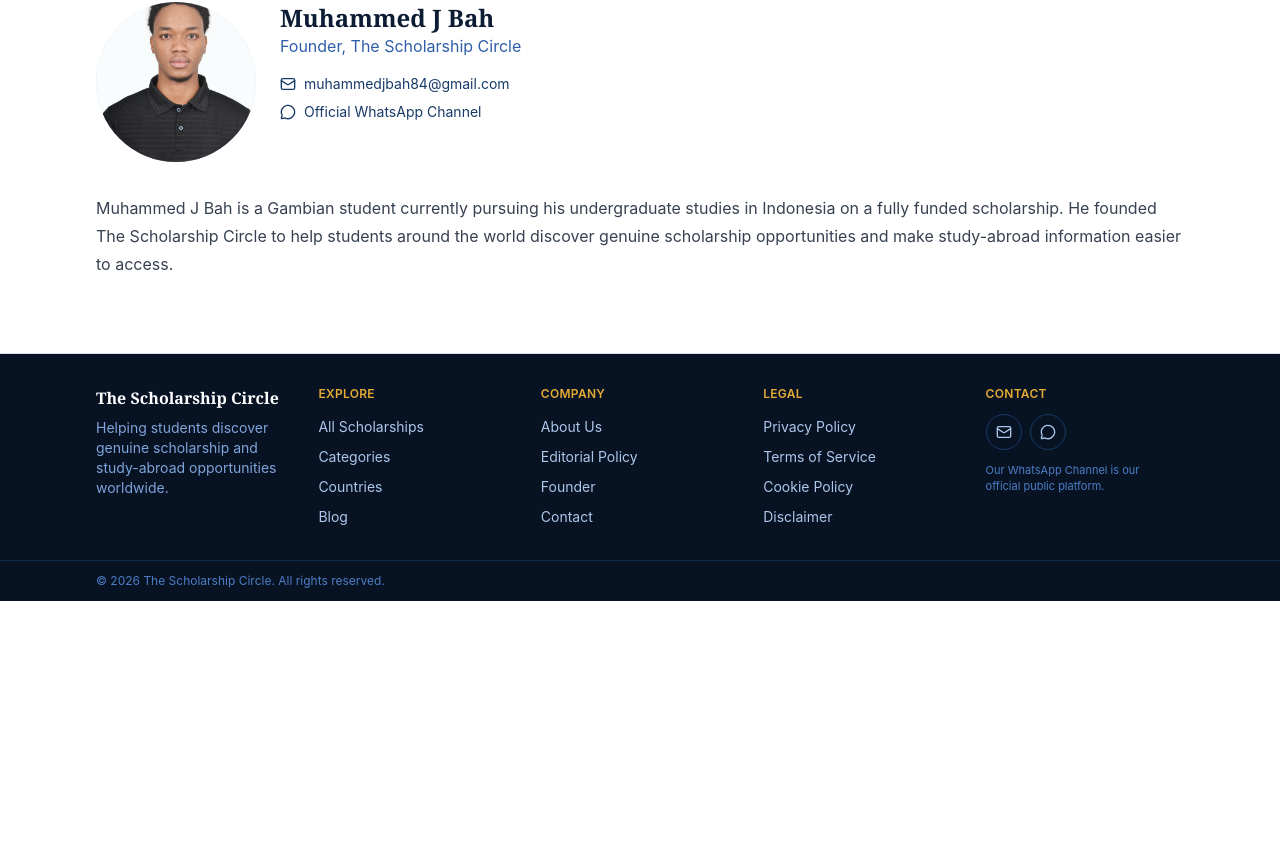
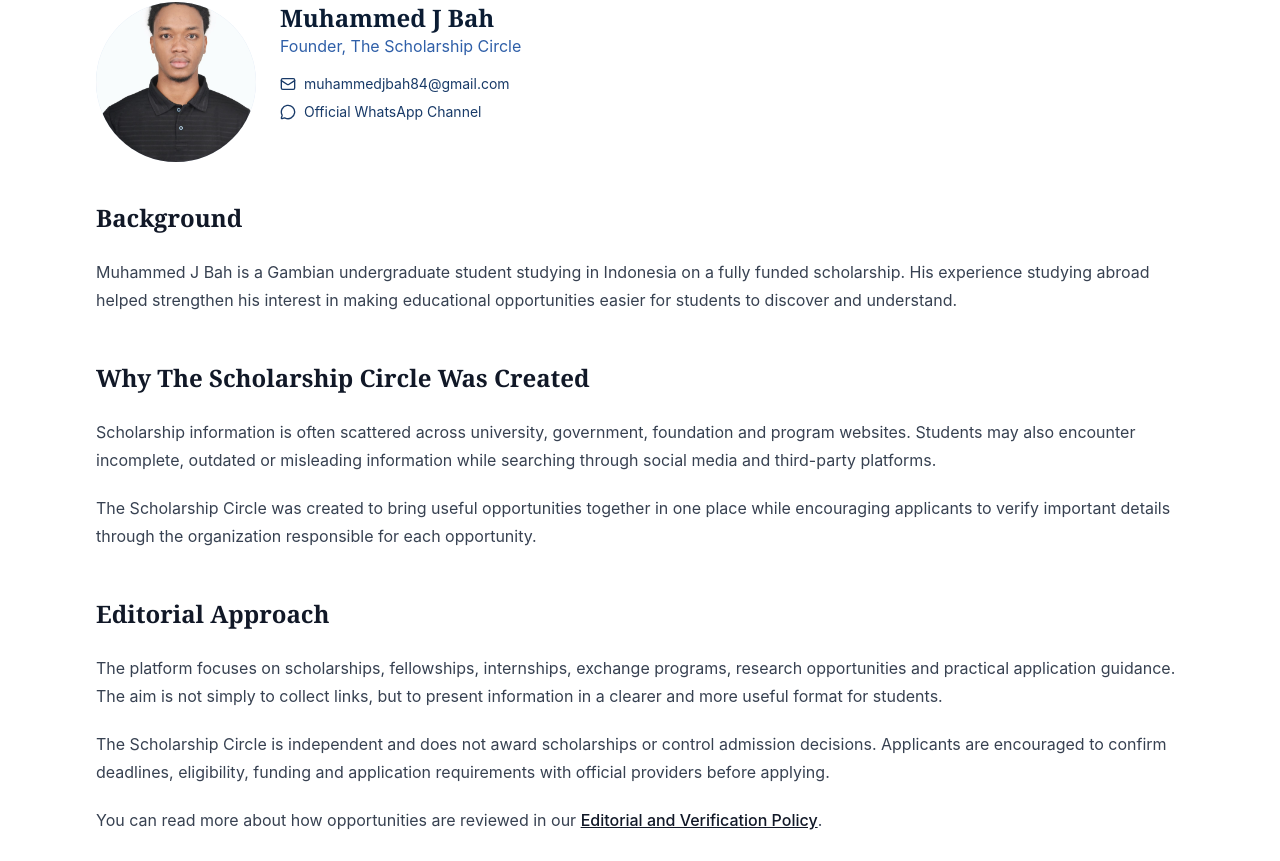
Before and after one commit to muhamadgambiaa-stack/scholarship-circle1, a Next.js app: page /founder in a window 1280 px wide. Shown: the part 199-1060 px from the top of the page. Before the commit the page ends 800 px from the top, so only its background shows below. Built offline with nearby package versions, Linux system fonts and the light colour scheme; no server answers.

Commit message:
Polish founder and legal trust pages

```diff
--- a/src/app/cookie-policy/page.tsx
+++ b/src/app/cookie-policy/page.tsx
@@ -15,6 +15,9 @@
       title="Cookie Policy"
       description="This policy explains what cookies are, how we use them, and how you can manage your preferences."
     >
+      <p><strong>Effective date:</strong> September 11, 2026</p>
+
+
       <h2>What Cookies Are</h2>
       <p>
         Cookies are small text files stored on your device when you visit a website. They help us
--- a/src/app/founder/page.tsx
+++ b/src/app/founder/page.tsx
@@ -1,20 +1,31 @@
 import type { Metadata } from "next";
 import Image from "next/image";
+import Link from "next/link";
 import { Mail, MessageCircle } from "lucide-react";
+
 import Breadcrumbs from "@/components/ui/Breadcrumbs";
 import { buildMetadata } from "@/lib/seo";
 
 export const metadata: Metadata = buildMetadata({
   title: "Founder: Muhammed J Bah",
-  description: "Meet Muhammed J Bah, founder of The Scholarship Circle.",
+  description:
+    "Meet Muhammed J Bah, founder of The Scholarship Circle, and learn why he created the platform for students searching for scholarship opportunities.",
   path: "/founder",
 });
 
 export default function FounderPage() {
   return (
-    <div className="container-page max-w-3xl py-10">
-      <Breadcrumbs items={[{ name: "Home", href: "/" }, { name: "Founder" }]} />
-      <h1 className="mt-4 font-serif text-3xl font-bold text-navy-900">Meet the Founder</h1>
+    <div className="container-page max-w-4xl py-10">
+      <Breadcrumbs
+        items={[
+          { name: "Home", href: "/" },
+          { name: "Founder" },
+        ]}
+      />
+
+      <h1 className="mt-4 font-serif text-3xl font-bold text-navy-900">
+        Meet the Founder
+      </h1>
 
       <div className="mt-8 flex flex-col items-start gap-6 sm:flex-row">
         <div className="relative h-40 w-40 shrink-0 overflow-hidden rounded-full bg-navy-100">
@@ -27,34 +38,89 @@
             priority
           />
         </div>
+
         <div>
-          <h2 className="font-serif text-2xl font-bold text-navy-900">Muhammed J Bah</h2>
-          <p className="text-navy-500">Founder, The Scholarship Circle</p>
+          <h2 className="font-serif text-2xl font-bold text-navy-900">
+            Muhammed J Bah
+          </h2>
+
+          <p className="text-navy-500">
+            Founder, The Scholarship Circle
+          </p>
 
           <div className="mt-4 flex flex-col gap-2 text-sm">
-            <a href="mailto:muhammedjbah84@gmail.com" className="flex items-center gap-2 text-navy-700 hover:text-navy-900">
-              <Mail size={16} /> muhammedjbah84@gmail.com
+            <a
+              href="mailto:muhammedjbah84@gmail.com"
+              className="flex items-center gap-2 text-navy-700 hover:text-navy-900"
+            >
+              <Mail size={16} />
+              muhammedjbah84@gmail.com
             </a>
+
             <a
               href="https://www.whatsapp.com/channel/0029VbAizC41NCrYce9fJ03i"
               target="_blank"
               rel="noopener noreferrer"
               className="flex items-center gap-2 text-navy-700 hover:text-navy-900"
             >
-              <MessageCircle size={16} /> Official WhatsApp Channel
+              <MessageCircle size={16} />
+              Official WhatsApp Channel
             </a>
           </div>
         </div>
       </div>
 
-      <div className="prose prose-navy mt-8 max-w-none">
+      <article className="prose prose-navy mt-10 max-w-none prose-headings:font-serif">
+        <h2>Background</h2>
+
         <p>
-          Muhammed J Bah is a Gambian student currently pursuing his undergraduate studies in
-          Indonesia on a fully funded scholarship. He founded The Scholarship Circle to help
-          students around the world discover genuine scholarship opportunities and make
-          study-abroad information easier to access.
+          Muhammed J Bah is a Gambian undergraduate student studying
+          in Indonesia on a fully funded scholarship. His experience
+          studying abroad helped strengthen his interest in making
+          educational opportunities easier for students to discover
+          and understand.
         </p>
-      </div>
+
+        <h2>Why The Scholarship Circle Was Created</h2>
+
+        <p>
+          Scholarship information is often scattered across university,
+          government, foundation and program websites. Students may also
+          encounter incomplete, outdated or misleading information while
+          searching through social media and third-party platforms.
+        </p>
+
+        <p>
+          The Scholarship Circle was created to bring useful opportunities
+          together in one place while encouraging applicants to verify
+          important details through the organization responsible for each
+          opportunity.
+        </p>
+
+        <h2>Editorial Approach</h2>
+
+        <p>
+          The platform focuses on scholarships, fellowships, internships,
+          exchange programs, research opportunities and practical
+          application guidance. The aim is not simply to collect links,
+          but to present information in a clearer and more useful format
+          for students.
+        </p>
+
+        <p>
+          The Scholarship Circle is independent and does not award
+          scholarships or control admission decisions. Applicants are
+          encouraged to confirm deadlines, eligibility, funding and
+          application requirements with official providers before applying.
+        </p>
+
+        <p>
+          You can read more about how opportunities are reviewed in our{" "}
+          <Link href="/editorial-policy">
+            Editorial and Verification Policy
+          </Link>.
+        </p>
+      </article>
     </div>
   );
 }
--- a/src/app/privacy-policy/page.tsx
+++ b/src/app/privacy-policy/page.tsx
@@ -15,6 +15,9 @@
       title="Privacy Policy"
       description="The Scholarship Circle provides scholarship information only and respects your privacy. This policy explains what information we collect and how we use it."
     >
+      <p><strong>Effective date:</strong> September 11, 2026</p>
+
+
       <h2>Introduction</h2>
       <p>
         At The Scholarship Circle, we are committed to protecting the privacy of visitors who use our
```
